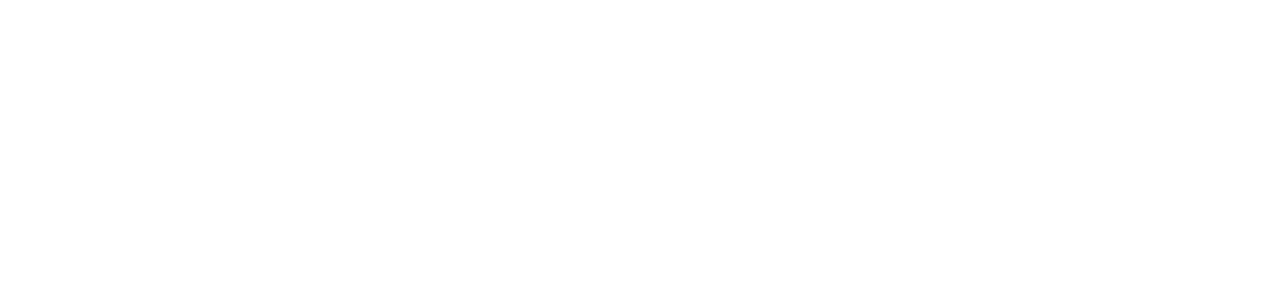
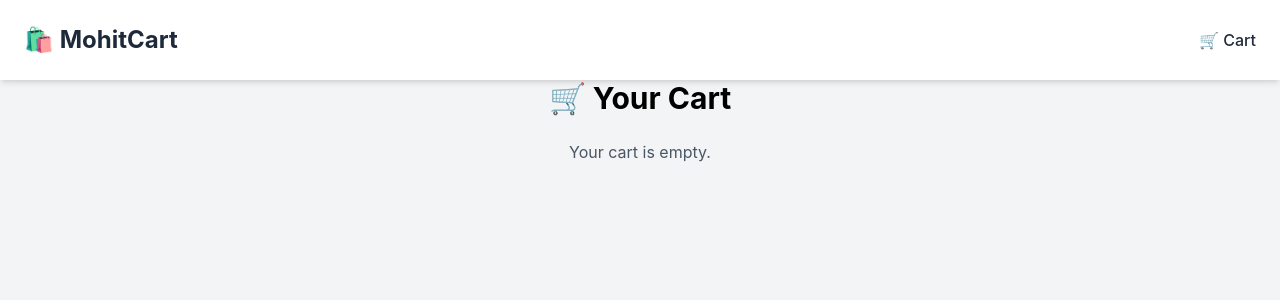
Before and after one commit to ML510/ECOMMERCE_PROJECT-Django-React-Postgresql, a React app in the folder frontend/: page /cart in a window 1280 px wide. Before the commit this address had no page. Shown: the top 300 px of the page. Built offline with nearby package versions, Linux system fonts and the light colour scheme; the HTML template or start-up script is replaced by a standard one.

Commit message:
Cart Functionality (Frontend)

```diff
--- a/frontend/src/App.jsx
+++ b/frontend/src/App.jsx
@@ -1,15 +1,20 @@
-
 import { Route, Routes } from "react-router-dom";
 import ProductList from "./pages/ProductList";
 import ProductDetails from "./pages/ProductDetails";
+import Navbar from "./components/Navbar";
+import CartPage from "./pages/CartPage";
 
 function App() {
   return (
-    <Routes>
-      <Route path="/" element={<ProductList />} />
-      <Route path="/product/:id" element={<ProductDetails />} />
-    </Routes>
+    <>
+      <Navbar />
+      <Routes>
+        <Route path="/" element={<ProductList />} />
+        <Route path="/product/:id" element={<ProductDetails />} />
+        <Route path="/cart" element={<CartPage />} />
+      </Routes>
+    </>
   );
 }
 
-export default App
+export default App;
--- /dev/null
+++ b/frontend/src/components/Navbar.jsx
@@ -0,0 +1,28 @@
+import {Link} from 'react-router-dom'
+import { useCart } from '../context/CartContext.jsx'
+
+function Navbar() {
+    const { cartItems } = useCart();
+
+    const cartCount = cartItems.reduce((total, item) => total + item.quantity, 0);
+
+    return (
+        <nav className='bg-white shadow-md px-6 py-6 flex justify-between items-center fixed w-full top-0 z-50'>
+            <Link to='/' className='text-2xl font-bold text-gray-800'>
+             🛍️ MohitCart
+            </Link>
+
+            <Link to='/cart' className='relative text-gray-800 hover:text-gray-600 font-medium'>
+                🛒 Cart
+                {cartCount > 0 && (
+                    <span className='absolute -top-2 -right-3 bg-red-500 text-white text-xs font-bold rounded-full px-2'>
+                        {cartCount}
+                    </span>
+                )}
+            </Link>
+        </nav>
+
+    );
+}
+
+export default Navbar
--- /dev/null
+++ b/frontend/src/context/CartContext.jsx
@@ -0,0 +1,41 @@
+import { createContext, useContext, useState } from "react";
+
+const CartContext = createContext();
+
+export const CartProvider = ({ children }) => {
+  const [cartItems, setCartItems] = useState([]);
+
+  //Add item to cart
+  const addToCart = (product) => {
+    const existingItem = cartItems.find((item) => item.id === product.id);
+    if (existingItem) {
+      setCartItems(cartItems.map((item) =>
+        item.id === product.id ? { ...item, quantity: item.quantity + 1 } : item
+      ));
+    } else {
+      setCartItems([...cartItems, { ...product, quantity: 1 }]);
+    }
+  };
+
+    //Remove item from cart
+    const removeFromCart = (id) => {
+    setCartItems(cartItems.filter((item) => item.id !== id));
+  }
+
+  //Update item quantity in cart
+  const updateQuantity = (id, quantity) => {
+    if (quantity < 1) return;
+    setCartItems(cartItems.map((item) =>
+      item.id === id ? { ...item, quantity } : item
+    ));
+  };
+
+    return (
+    <CartContext.Provider value={{ cartItems, addToCart, removeFromCart, updateQuantity }}>
+      {children}
+    </CartContext.Provider>
+  );
+
+};
+
+export const useCart = () => useContext(CartContext);
--- a/frontend/src/main.jsx
+++ b/frontend/src/main.jsx
@@ -3,11 +3,14 @@
 import { BrowserRouter } from 'react-router-dom'
 import './index.css'
 import App from './App.jsx'
+import { CartProvider } from './context/CartContext.jsx'
 
 createRoot(document.getElementById('root')).render(
   <StrictMode>
     <BrowserRouter>
-      <App />
+      <CartProvider>
+        <App />
+      </CartProvider>
     </BrowserRouter>
   </StrictMode>,
 )
--- /dev/null
+++ b/frontend/src/pages/CartPage.jsx
@@ -0,0 +1,61 @@
+import { useCart } from "../context/CartContext.jsx";
+
+function CartPage() {
+  const { cartItems, removeFromCart, updateQuantity } = useCart();
+
+  const total = cartItems.reduce(
+    (acc, item) => acc + item.price * item.quantity,
+    0,
+  );
+
+  return (
+    <div className="pt-20 min-h-screen bg-gray-100 p-8">
+      <h1 className="text-3xl font-bold mb-6 text-center">🛒 Your Cart</h1>
+      {cartItems.length === 0 ? (
+        <p className="text-center text-gray-600">Your cart is empty.</p>
+      ) : (
+        <div className="max-w-4xl mx-auto bg-white p-6 rounded-lg shadow-md">
+          {cartItems.map((item) => (
+            <div
+              key={item.id}
+              className="flex items-center justify-between mb-4"
+            >
+              <div>
+                <h2 className="text-lg font-semibold">{item.name}</h2>
+                <p className="text-gray-600">Price: ${item.price}</p>
+              </div>
+
+              <div className="flex items-center gap-3">
+                <button
+                  className="bg-gray-300 px-3 py-1 rounded"
+                  onClick={() => updateQuantity(item.id, item.quantity - 1)}
+                >
+                  -
+                </button>
+                <span>{item.quantity}</span>
+                <button
+                  className="bg-gray-300 px-3 py-1 rounded"
+                  onClick={() => updateQuantity(item.id, item.quantity + 1)}
+                >
+                  +
+                </button>
+                <button
+                  className="text-red-500"
+                  onClick={() => removeFromCart(item.id)}
+                >
+                  Remove
+                </button>
+              </div>
+            </div>
+          ))}
+          <div className="border-t pt-4 mt-4 flex justify-between items-center">
+            <h2 className="text-xl font-bold">Total:</h2>
+            <p className="text-xl font-semibold">${total.toFixed(2)}</p>
+          </div>
+        </div>
+      )}
+    </div>
+  );
+}
+
+export default CartPage;
--- a/frontend/src/pages/ProductDetails.jsx
+++ b/frontend/src/pages/ProductDetails.jsx
@@ -1,5 +1,6 @@
-import { useParams } from "react-router-dom";
+import { Link, useParams } from "react-router-dom";
 import { useEffect, useState } from "react";
+import { useCart } from "../context/CartContext.jsx";
 
 function ProductDetails() {
   const { id } = useParams();
@@ -7,6 +8,7 @@
   const [product, setProduct] = useState(null);
   const [loading, setLoading] = useState(true);
   const [error, setError] = useState(null);
+  const { addToCart } = useCart();
 
   useEffect(() => {
     fetch(`${BASEURL}/api/products/${id}/`)
@@ -53,17 +55,12 @@
             <p className="text-2xl font-semibold text-green-600 mb-6">
               {product.price}
             </p>
-            <button className="bg-blue-600 text-white px-6 py-2 rounded-lg hover:bg-blue-700 transition">
+            <button onClick={() => addToCart(product)} className="bg-blue-600 text-white px-6 py-2 rounded-lg hover:bg-blue-700 transition">
                 Add to Cart 🛒
             </button>
             {/* Home Button */}
             <div className="mt-4">
-              <a
-                href="/"
-                className="text-blue-600 hover:underline"
-              >
-                &larr; Back to Home
-              </a>
+              <Link to="/" className="text-blue-600 hover:underline"> &larr; Back to Home</Link>
             </div>
 
           </div>
```
